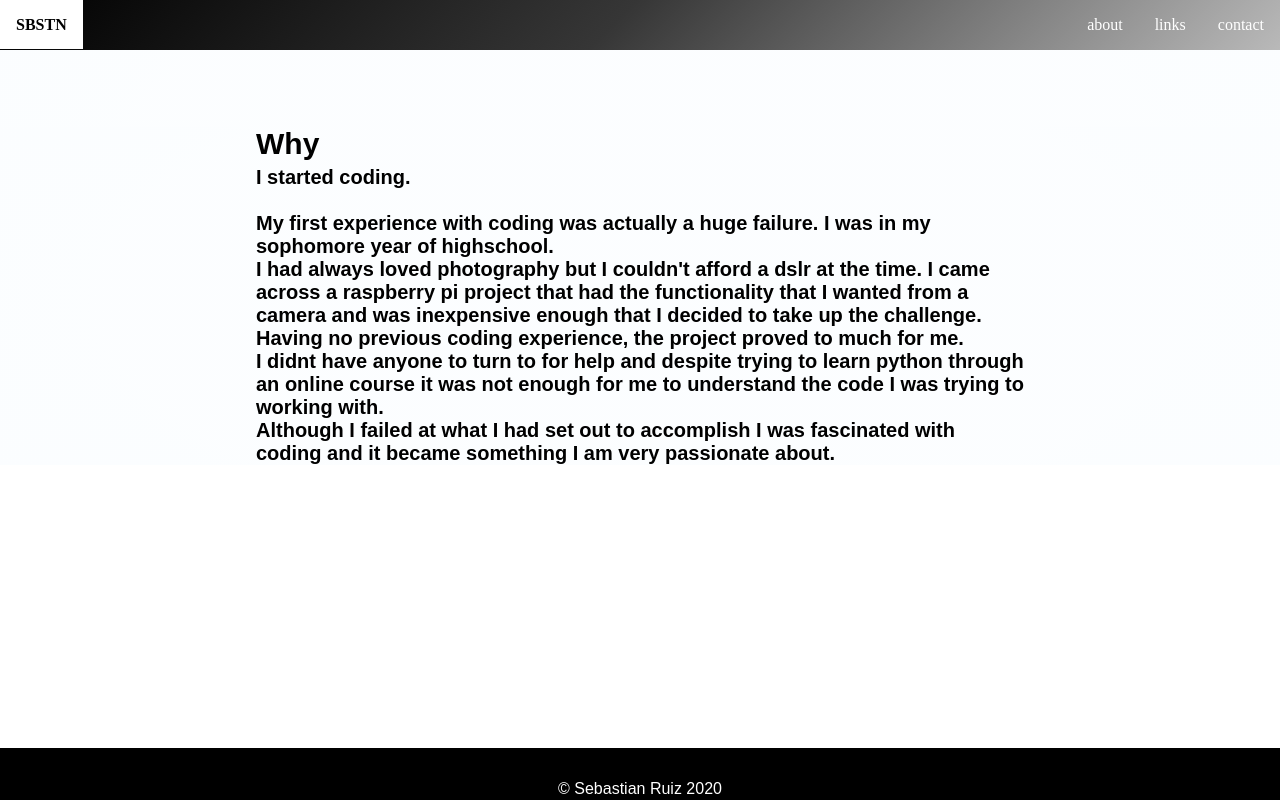
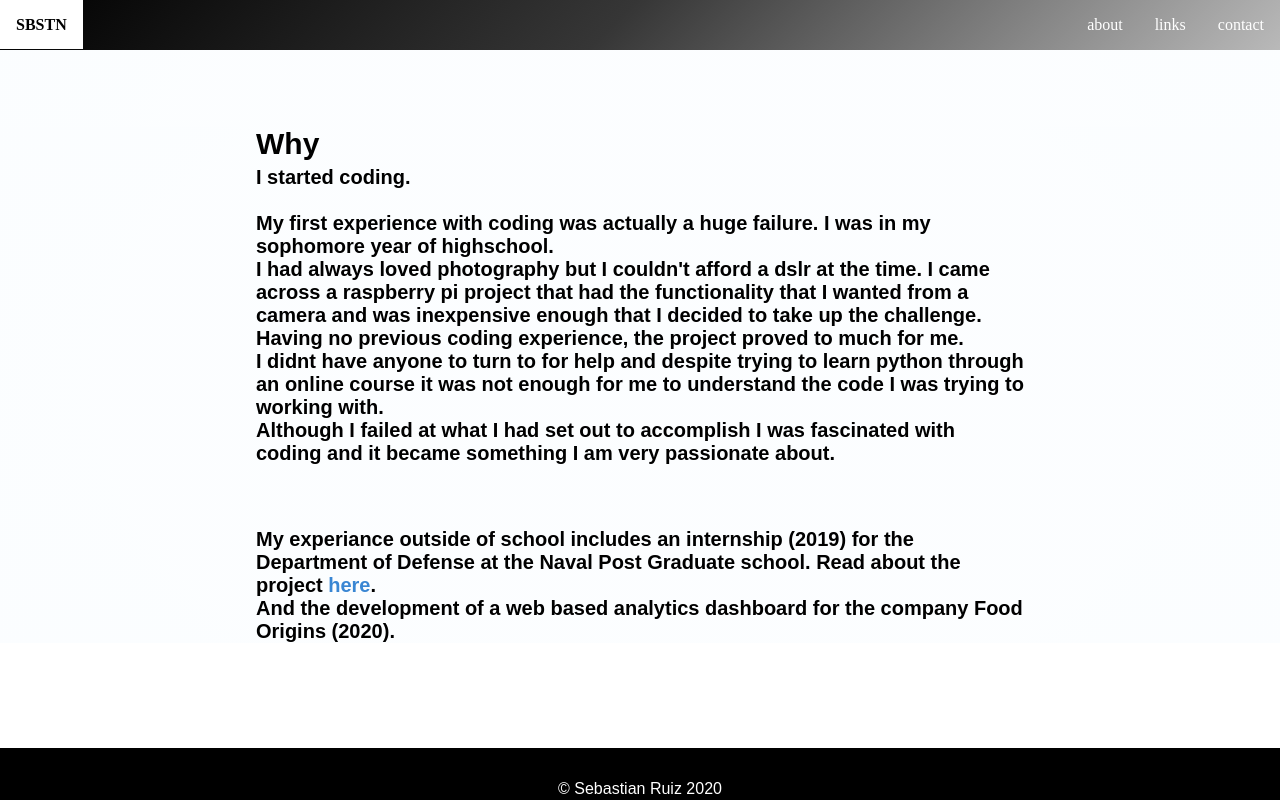
Before and after one commit to SBSTN540/Bio_Website, an Angular app: page /about in a window 1280 px wide. Built offline with nearby package versions, Linux system fonts and the light colour scheme; a web font is replaced by a local one.

Commit message:
Changed page content

```diff
--- a/src/app/about/about.component.html
+++ b/src/app/about/about.component.html
@@ -8,6 +8,13 @@ I came across a raspberry pi project that had the functionality that I wanted fr
 Having no previous coding experience, the project proved to much for me.<br> I didnt have anyone to turn to for help
 and despite trying to learn python through an online course it was not enough for me to understand the code I was trying to working with.<br>
 Although I failed at what I had set out to accomplish I was fascinated with coding and it became something I am very passionate about.
+</p> <br>
+<p>
+My experiance outside of school includes an internship (2019) for the Department of Defense at the Naval Post Graduate school. Read about the project
+<a href= "https://thestrategybridge.org/the-bridge/2020/3/2/using-global-media-big-data-to-understand-chinas-soft-power-efforts">here</a>.
+<br>
+And the development of a web based analytics dashboard for the company Food Origins (2020).
+
 </p>
 
 
--- a/src/app/about/about.component.scss
+++ b/src/app/about/about.component.scss
@@ -14,6 +14,10 @@ h2 {
   animation: animate 2.5s linear;
   // background: green;
 
+  a {
+    color: #3986D3;
+    text-decoration: none;
+    }
 }
 
 @keyframes animate {
--- a/src/app/home/home.component.html
+++ b/src/app/home/home.component.html
@@ -15,7 +15,7 @@
     <p>
       I built this website using the Angular framework but I also know React.
       <br>
-       My most current project I am working on is creating a web analytics dashboard in React for the start up <a href="https://www.linkedin.com/company/food-origins/about/">Food Origins</a>.
+       My most current project that I am working on is creating a web analytics dashboard in React for the start up <a href="https://www.linkedin.com/company/food-origins/about/">Food Origins</a>.
     </p>
     <!-- <h2>Why I started coding.</h2>
     <p>It was my sophomore year in highschool when I stumbled on a project for a RaspberryPi camera, <br>
```
